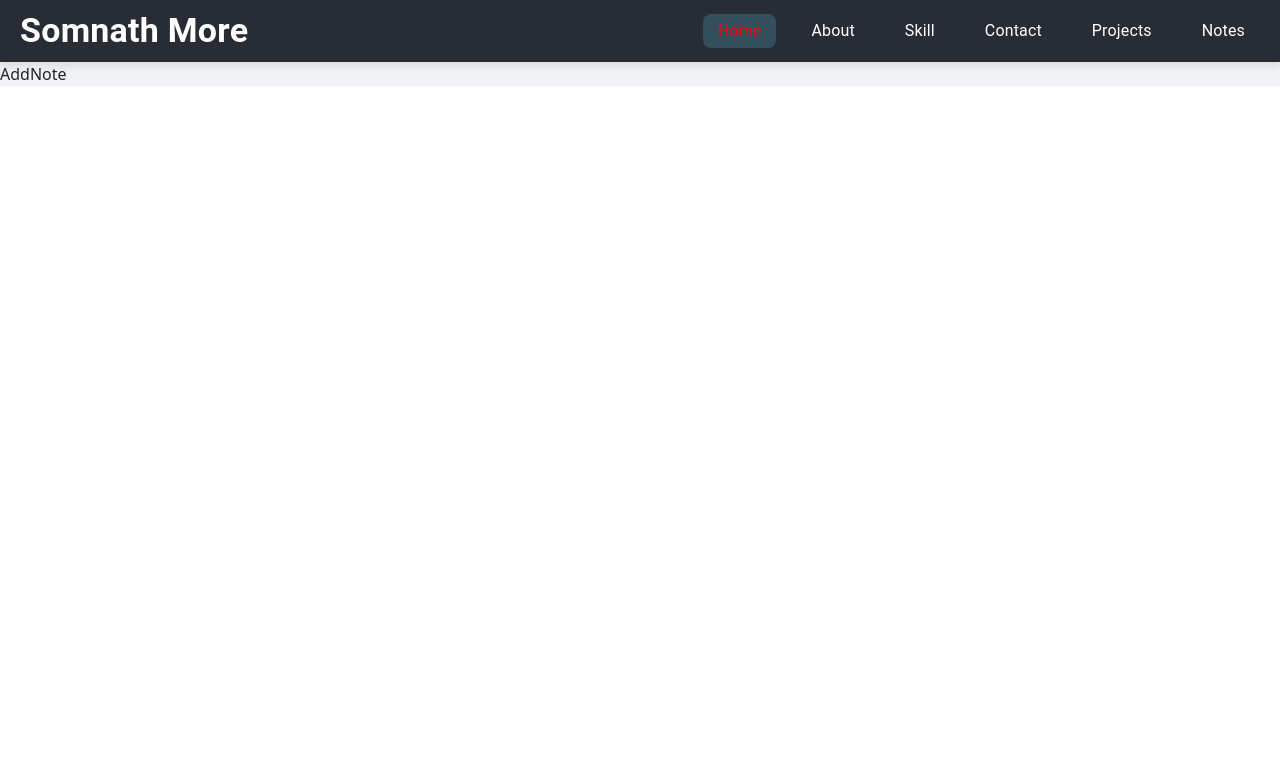
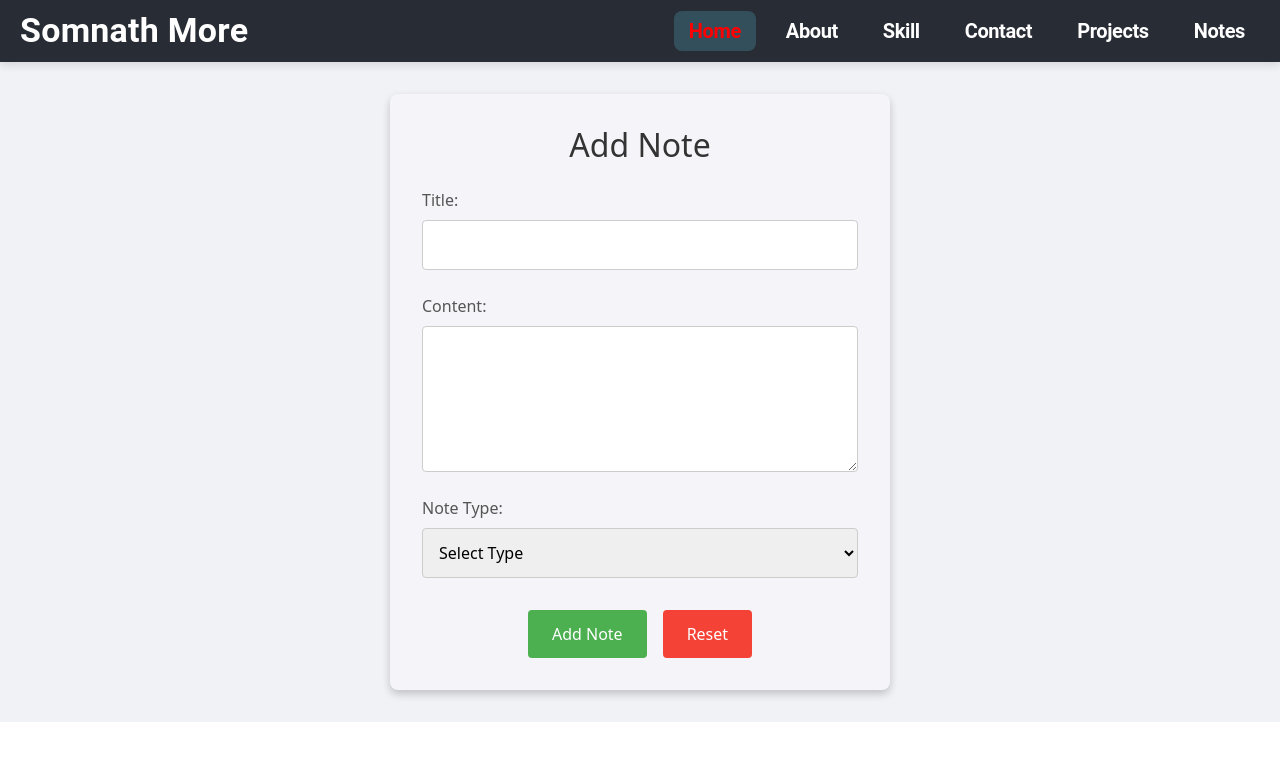
Before and after one commit to somnath-more/somnath-learning, a React (Create React App) app in the folder Portfolio/frontend-portfolio/: page /add-notes in a window 1280 px wide. Shown: the top 760 px of the page. Built offline with nearby package versions, Linux system fonts and the light colour scheme.

Commit message:
Added Add a note design

```diff
--- a/Portfolio/frontend-portfolio/src/components/organisms/AddNote/index.tsx
+++ b/Portfolio/frontend-portfolio/src/components/organisms/AddNote/index.tsx
@@ -1,9 +1,125 @@
-import React from 'react'
+import React, { useState } from "react";
+import styled from "@emotion/styled";
+
+const FormContainer = styled.div`
+  display: flex;
+  flex-direction: column;
+  align-items: center;
+  background-color: #f4f4f9;
+  padding: 2rem;
+  border-radius: 8px;
+  box-shadow: 0 4px 8px rgba(0, 0, 0, 0.2);
+  width: 80%;
+  max-width: 500px;
+  margin: 2rem auto;
+`;
+
+const Heading = styled.h1`
+  color: #333;
+  font-size: 2rem;
+  margin-bottom: 1rem;
+`;
+
+const StyledForm = styled.form`
+  display: flex;
+  flex-direction: column;
+  width: 100%;
+`;
+
+const Label = styled.label`
+  font-size: 1rem;
+  color: #555;
+  margin: 0.5rem 0;
+`;
+
+const Input = styled.input`
+  padding: 0.75rem;
+  border-radius: 4px;
+  border: 1px solid #ccc;
+  margin-bottom: 1rem;
+  font-size: 1rem;
+`;
+
+const TextArea = styled.textarea`
+  padding: 0.75rem;
+  border-radius: 4px;
+  border: 1px solid #ccc;
+  margin-bottom: 1rem;
+  font-size: 1rem;
+  resize: vertical;
+`;
+
+const Dropdown = styled.select`
+  padding: 0.75rem;
+  border-radius: 4px;
+  border: 1px solid #ccc;
+  margin-bottom: 1rem;
+  font-size: 1rem;
+`;
+
+const ButtonContainer = styled.div`
+  display: flex;
+  gap: 1rem;
+  justify-content: center;
+  margin-top: 1rem;
+`;
+
+const Button = styled.button`
+  padding: 0.75rem 1.5rem;
+  font-size: 1rem;
+  border-radius: 4px;
+  border: none;
+  cursor: pointer;
+  transition: background-color 0.3s ease;
+
+  &:hover {
+    background-color: #007bff;
+    color: white;
+  }
+`;
+
+const ResetButton = styled(Button)`
+  background-color: #f44336;
+  color: white;
+`;
+
+const SubmitButton = styled(Button)`
+  background-color: #4caf50;
+  color: white;
+`;
 
 const AddNote = () => {
+  const [noteType, setNoteType] = useState("");
+
+  const handleTypeChange = (e:any) => {
+    setNoteType(e.target.value);
+  };
+
   return (
-    <div>AddNote</div>
-  )
-}
+    <FormContainer>
+      <Heading>Add Note</Heading>
+      <StyledForm>
+        <Label htmlFor="title">Title:</Label>
+        <Input type="text" id="title" name="title" />
 
-export default AddNote
+        <Label htmlFor="content">Content:</Label>
+        <TextArea id="content" name="content" rows={5} />
+
+        <Label htmlFor="noteType">Note Type:</Label>
+        <Dropdown id="noteType" name="noteType" value={noteType} onChange={handleTypeChange}>
+          <option value="">Select Type</option>
+          <option value="personal">Personal</option>
+          <option value="work">Work</option>
+          <option value="reminder">Reminder</option>
+        </Dropdown>
+
+        <ButtonContainer>
+          <SubmitButton type="submit">Add Note</SubmitButton>
+          <ResetButton type="reset">Reset</ResetButton>
+        </ButtonContainer>
+      </StyledForm>
+    </FormContainer>
+  );
+};
+
+export default AddNote;
--- a/Portfolio/frontend-portfolio/src/components/organisms/Home/index.tsx
+++ b/Portfolio/frontend-portfolio/src/components/organisms/Home/index.tsx
@@ -13,7 +13,7 @@ const HomeBox = styled(Box)({
   alignItems: "center",
   flexDirection: "column",
   width: "100vw",
-  height: "90vh",
+  height: "91.5vh",
   backgroundColor: "#282c34",
   color: "#61dafb",
   textAlign: "center",
@@ -27,14 +27,16 @@ const HomeBox = styled(Box)({
 
 });
 
+
 const Heading = styled("h1")({
   fontSize: "3rem",
   margin: "0",
   fontWeight: "bold",
-  animation: "fadeIn 5s ease-in-out",
-  "@keyframes fadeIn": {
-    from: { opacity: 0 },
-    to: { opacity: 1 },
+  animation: "slideDown 1s ease forwards", // Apply slide-down animation
+  opacity: 0,
+  "@keyframes slideDown": {
+    "0%": { transform: "translateY(-100px)", opacity: 0 },
+    "100%": { transform: "translateY(0)", opacity: 1 },
   },
 });
 
@@ -50,7 +52,7 @@ const Text = styled("h2")({
   },
 });
 
-const StyledIconButton = styled(IconButton)(({ theme, bgcolor }: any) => ({
+const StyledIconButton = styled(IconButton)(({ bgcolor }: any) => ({
   color: "#fff",
   backgroundColor: bgcolor,
   margin: "10px",
@@ -61,6 +63,9 @@ const StyledIconButton = styled(IconButton)(({ theme, bgcolor }: any) => ({
   transition: "all 0.3s ease-in-out",
   width: "60px",
   height: "60px",
+  animation: "fadeIn 1s ease forwards",
+  animationDelay: "1.5s",
+  opacity: 0,
 }));
 
 const Home = () => {
@@ -78,52 +83,46 @@ const Home = () => {
     }, 2000);
     return () => clearInterval(interval);
   }, [texts.length]);
+const SocialMediaData = [{
+  name: "LinkedIn",
+  icon: <LinkedInIcon />,
+  link: "https://www.linkedin.com/in/somnathmore83",
+  },{
+    name: "Instagram",
+    icon: <InstagramIcon />,
+    link: "https://www.instagram.com/somnathmore83",
+  },{
+    name: "Facebook",
+    icon: <FacebookIcon />,
+    link: "https://www.facebook.com/somnathmore83",
+  },{
+    name: "Twitter",
+    icon: <TwitterIcon />,
+    link: "https://www.twitter.com/somnathmore83",
+  },{
+    name: "Github",
+    icon: <GitHubIcon />,
+    link: "https://www.github.com/somnath-more",
+  }
 
+]
   return (
     <HomeBox>
       <Heading>Welcome to My Portfolio</Heading>
       <Text>{texts[currentTextIndex]}</Text>
 
       <Box sx={{ display: "flex", gap: 2, mt: "30px" }}>
-  <a href="https://www.linkedin.com/in/somnathmore83" target="_blank" rel="noopener noreferrer">
-    <StyledIconButton bgcolor="#0077B5">
-      <Tooltip title="LinkedIn" arrow>
-        <LinkedInIcon />
-      </Tooltip>
-    </StyledIconButton>
-  </a>
-
-  <a href="https://www.instagram.com/somnathmore83" target="_blank" rel="noopener noreferrer">
-    <StyledIconButton bgcolor="#E1306C">
-      <Tooltip title="Instagram">
-        <InstagramIcon />
-      </Tooltip>
-    </StyledIconButton>
-  </a>
-
-  <a href="https://www.facebook.com" target="_blank" rel="noopener noreferrer">
-    <StyledIconButton bgcolor="#3b5998">
-      <Tooltip title="Facebook" arrow>
-        <FacebookIcon />
-      </Tooltip>
-    </StyledIconButton>
-  </a>
-
-  <a href="https://www.twitter.com" target="_blank" rel="noopener noreferrer">
-    <StyledIconButton bgcolor="#1DA1F2">
-      <Tooltip title="Twitter" arrow>
-        <TwitterIcon />
-      </Tooltip>
-    </StyledIconButton>
-  </a>
-
-  <a href="https://www.github.com/somnath-more" target="_blank" rel="noopener noreferrer">
-    <StyledIconButton bgcolor="#333333">
-      <Tooltip title="Github" arrow>
-        <GitHubIcon />
-        </Tooltip>
-        </StyledIconButton>
-    </a>
+       {
+         SocialMediaData.map((data) => (
+           <a href={data.link} target="_blank" rel="noopener noreferrer">
+             <StyledIconButton bgcolor="#0077B5">
+              <Tooltip title={data.name} arrow>
+                {data.icon}
+              </Tooltip>
+             </StyledIconButton>
+           </a>
+         ))
+       }
    </Box>
     </HomeBox>
   );
--- a/Portfolio/frontend-portfolio/src/components/organisms/NavBar/index.tsx
+++ b/Portfolio/frontend-portfolio/src/components/organisms/NavBar/index.tsx
@@ -29,7 +29,7 @@ const OuterNavBar = styled(Box)({
 const LeftGrid = styled(Grid)({
   display: "flex",
   alignItems: "center",
-  gap: "20px",
+  gap: "15px",
 });
 
 interface NavItemProps {
@@ -48,6 +48,9 @@ const NavItem = styled(Typography)<NavItemProps>(({ active }) => ({
     color: "#61dafb",
     transform: "scale(1.05)",
   },
+  fontSize: "20px",
+  fontWeight: 'bold',
+  letterSpacing: '-0.02em',
 }));
 
 const DrawerBox = styled(Box)({
@@ -115,6 +118,7 @@ const NavBar = () => {
             </NavItem>
           ))}
         </LeftGrid>
+
       </Box>
 
       {/* Mobile Menu Icon */}
```
